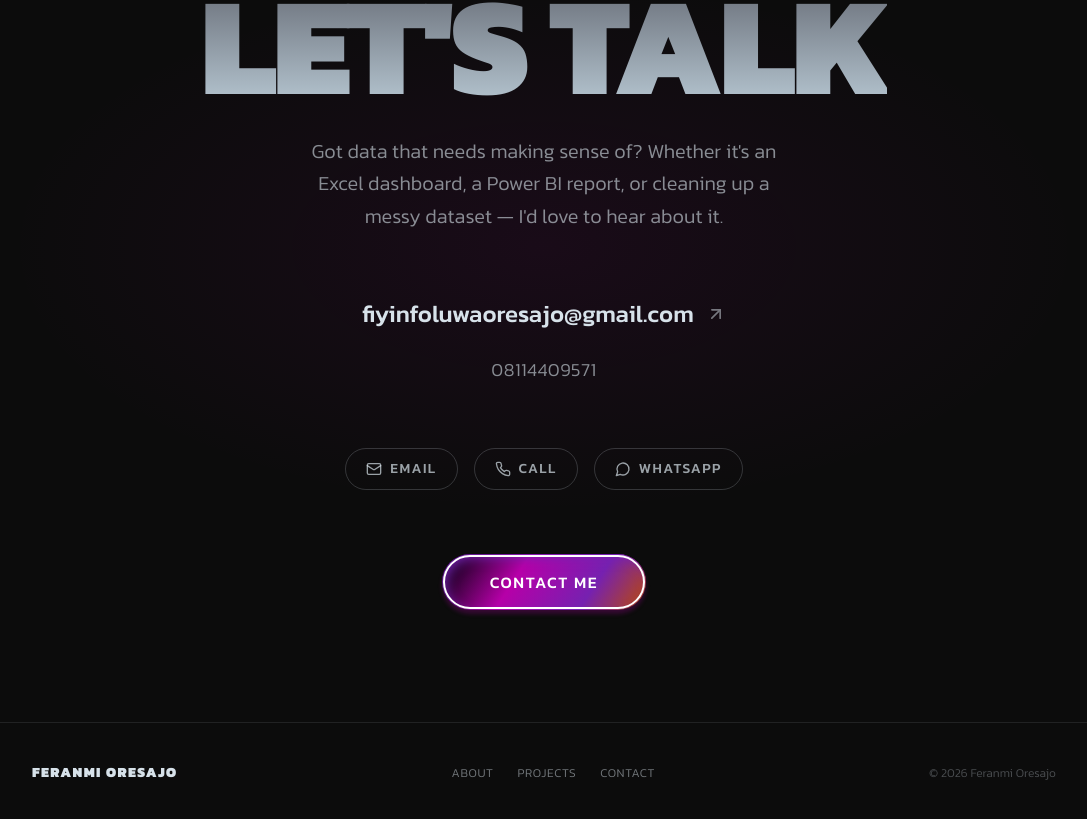
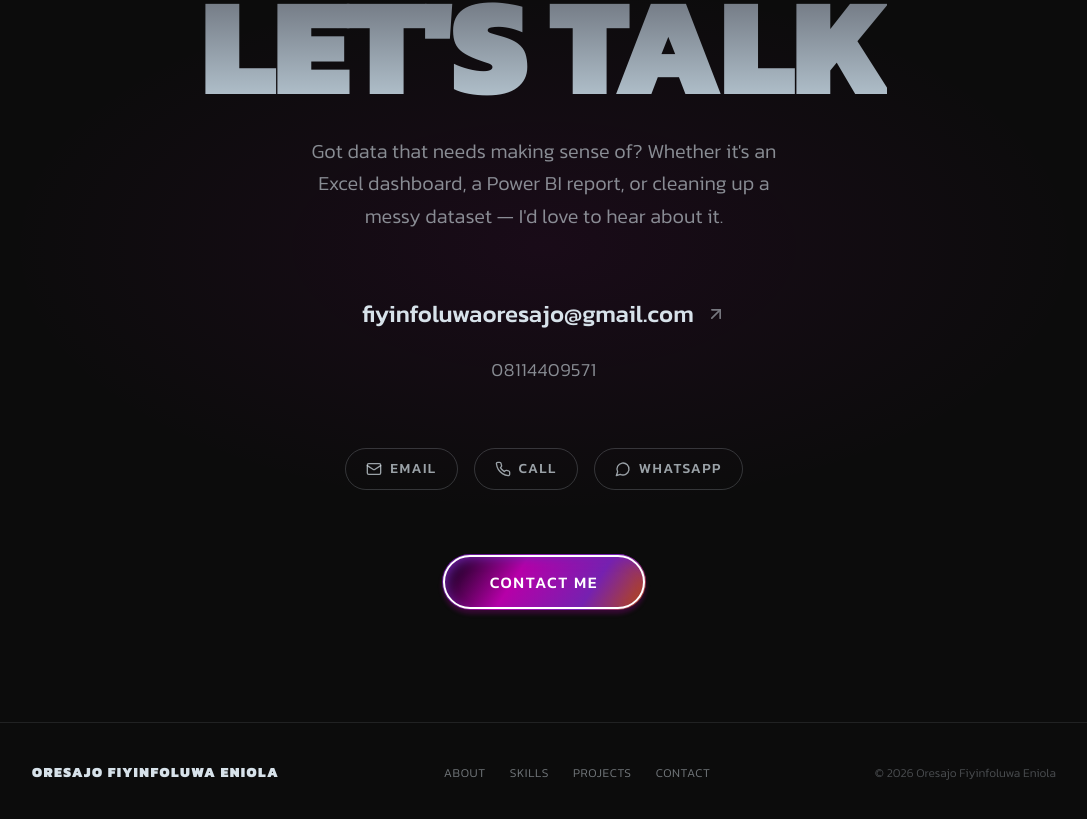
Before and after one commit to Ferousco-dev/hobby_portfolio, a React (Vite) app: page / in a window 1280 px wide. Shown: the part 6962-7781 px from the top of the page, without its empty margins (96-1183 px from the left). Built offline with nearby package versions, Linux system fonts and the light colour scheme.

Commit message:
chore(footer): update name and nav links

```diff
--- a/src/components/FooterSection.tsx
+++ b/src/components/FooterSection.tsx
@@ -1,4 +1,4 @@
-const NAV_LINKS = ['About', 'Projects', 'Contact']
+const NAV_LINKS = ['About', 'Skills', 'Projects', 'Contact']
 
 export default function FooterSection() {
   return (
@@ -6,7 +6,7 @@ export default function FooterSection() {
       <div className="max-w-5xl mx-auto flex flex-col sm:flex-row items-center justify-between gap-4">
         {/* Name / brand */}
         <p className="text-[#D7E2EA] font-black uppercase tracking-widest text-sm">
-          Feranmi Oresajo
+          Oresajo Fiyinfoluwa Eniola
         </p>
 
         {/* Nav links */}
@@ -24,7 +24,7 @@ export default function FooterSection() {
 
         {/* Copyright */}
         <p className="text-[#D7E2EA]/30 font-light text-xs">
-          © {new Date().getFullYear()} Feranmi Oresajo
+          © {new Date().getFullYear()} Oresajo Fiyinfoluwa Eniola
         </p>
       </div>
     </footer>
```
